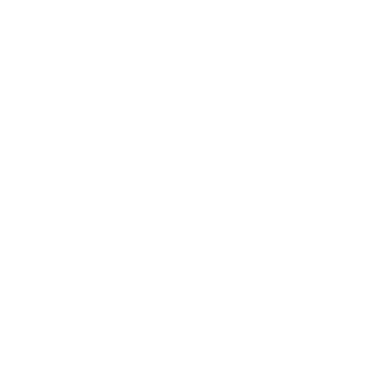
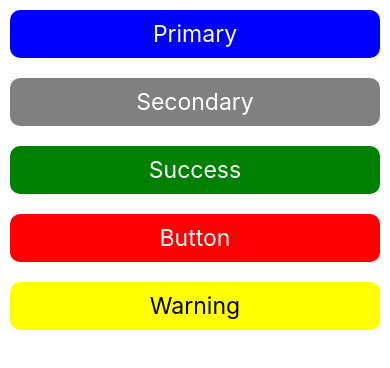
Before and after one commit to Rahul-7027/React_Native, a React Native app: screen / in a window 390 px wide. Shown: the top 368 px of the page. Built offline with nearby package versions, Linux system fonts and the light colour scheme.

Commit message:
custom button are design

```diff
--- a/App.js
+++ b/App.js
@@ -1,11 +1,12 @@
 import React from 'react'
 import { View } from 'react-native'
 import ResponsiveLayout from './components/ResponsiveLayout'
+import ButtonColor from './components/ButtonColor'
 
 const App = () => {
   return (
    <View>
-    <ResponsiveLayout/>
+    <ButtonColor/>
    </View>
   )
 }
--- /dev/null
+++ b/components/ButtonColor.js
@@ -0,0 +1,103 @@
+import React from 'react'
+import { StyleSheet, Text, TouchableHighlight, View } from 'react-native'
+
+const ButtonColor = () => {
+  return (
+    <View>
+      <TouchableHighlight>
+        <Text style={styles.primary}>Primary</Text>
+      </TouchableHighlight>
+
+      <TouchableHighlight>
+        <Text style={styles.secondary}>Secondary</Text>
+      </TouchableHighlight>
+
+      <TouchableHighlight>
+        <Text style={styles.success}>Success</Text>
+      </TouchableHighlight>
+
+      <TouchableHighlight>
+        <Text style={styles.btn}>Button</Text>
+      </TouchableHighlight>
+
+      <TouchableHighlight>
+        <Text style={styles.warning}>Warning</Text>
+      </TouchableHighlight>
+
+
+    </View>
+  )
+}
+
+const styles = StyleSheet.create({
+  main: {
+    flex: 1
+  },
+  btn: {
+    color:"white",
+    backgroundColor: "red",
+    textAlign: "center",
+    fontSize: 23,
+    padding: 10,
+    margin: 10,
+    borderRadius: 10,
+    opacity: 1,
+    elevation: 1,
+    shadowColor: "blue",
+    cursor: "pointer"
+  },
+  success:{
+      color:"white",
+      backgroundColor: "green",
+      textAlign: "center",
+      fontSize: 23,
+      padding: 10,
+      margin: 10,
+      borderRadius: 10,
+      opacity: 1,
+      elevation: 1,
+      shadowColor: "blue",
+      cursor: "pointer"
+    },
+    primary:{
+      color:"white",
+      backgroundColor: "blue",
+      textAlign: "center",
+      fontSize: 23,
+      padding: 10,
+      margin: 10,
+      borderRadius: 10,
+      opacity: 1,
+      elevation: 1,
+      shadowColor: "blue",
+      cursor: "pointer"
+    },
+    secondary:{
+      color:"white",
+      backgroundColor: "grey",
+      textAlign: "center",
+      fontSize: 23,
+      padding: 10,
+      margin: 10,
+      borderRadius: 10,
+      opacity: 1,
+      elevation: 1,
+      shadowColor: "blue",
+      cursor: "pointer"
+    },
+    warning:{
+      color:"black",
+      backgroundColor: "yellow",
+      textAlign: "center",
+      fontSize: 23,
+      padding: 10,
+      margin: 10,
+      borderRadius: 10,
+      opacity: 1,
+      elevation: 1,
+      shadowColor: "blue",
+      cursor: "pointer"
+    }
+})
+
+export default ButtonColor
--- a/components/ResponsiveLayout.js
+++ b/components/ResponsiveLayout.js
@@ -1,15 +1,51 @@
 import React from 'react';
-import { View } from 'react-native';
+import { View, StyleSheet, Dimensions } from 'react-native';
 
-const ResponsiveLayout = () => {
-    return (
-        <View style={{ flex: 1 }}>
-            <View style={{ flex: 1, backgroundColor: "red" }} />
-            <View style={{ flex: 1, backgroundColor: "orange" }} />
-            <View style={{ flex: 1, backgroundColor: "blue" }} />
-            <View style={{ flex: 1, backgroundColor: "green" }} />
-        </View>
-    )
-}
+const { height } = Dimensions.get('window');
 
-export default ResponsiveLayout;
+const App = () => {
+  return (
+    <View style={styles.main}>
+      <View style={styles.box1} >
+        <View style={styles.innerBox1}></View>
+        <View style={styles.innerBox2}></View>
+        <View style={styles.innerBox3}></View>
+      </View>
+      <View style={styles.box2} />
+      <View style={styles.box3} />
+    </View>
+  );
+};
+
+
+const styles = StyleSheet.create({
+  main: {
+    flex: 1,
+
+  },
+  box1: {
+    height: height * 0.50, backgroundColor: "red", borderWidth: 2, borderColor: "green", flexDirection: "row"
+  },
+  box2: {
+    height: height * 0.25, backgroundColor: "pink", borderWidth: 2, borderColor: "green"
+  },
+  box3: {
+    height: height * 0.25, backgroundColor: "yellow", borderWidth: 2, borderColor: "green"
+  },
+  innerBox1: {
+    flex: 1,
+    backgroundColor: "green",
+    margin: 10,
+  },
+  innerBox2: {
+    flex: 1,
+    backgroundColor: "lightblue",
+    margin: 10,
+  },
+  innerBox3: {
+    flex: 1,
+    backgroundColor: "blue",
+    margin: 10,
+  }
+})
+export default App;
```
